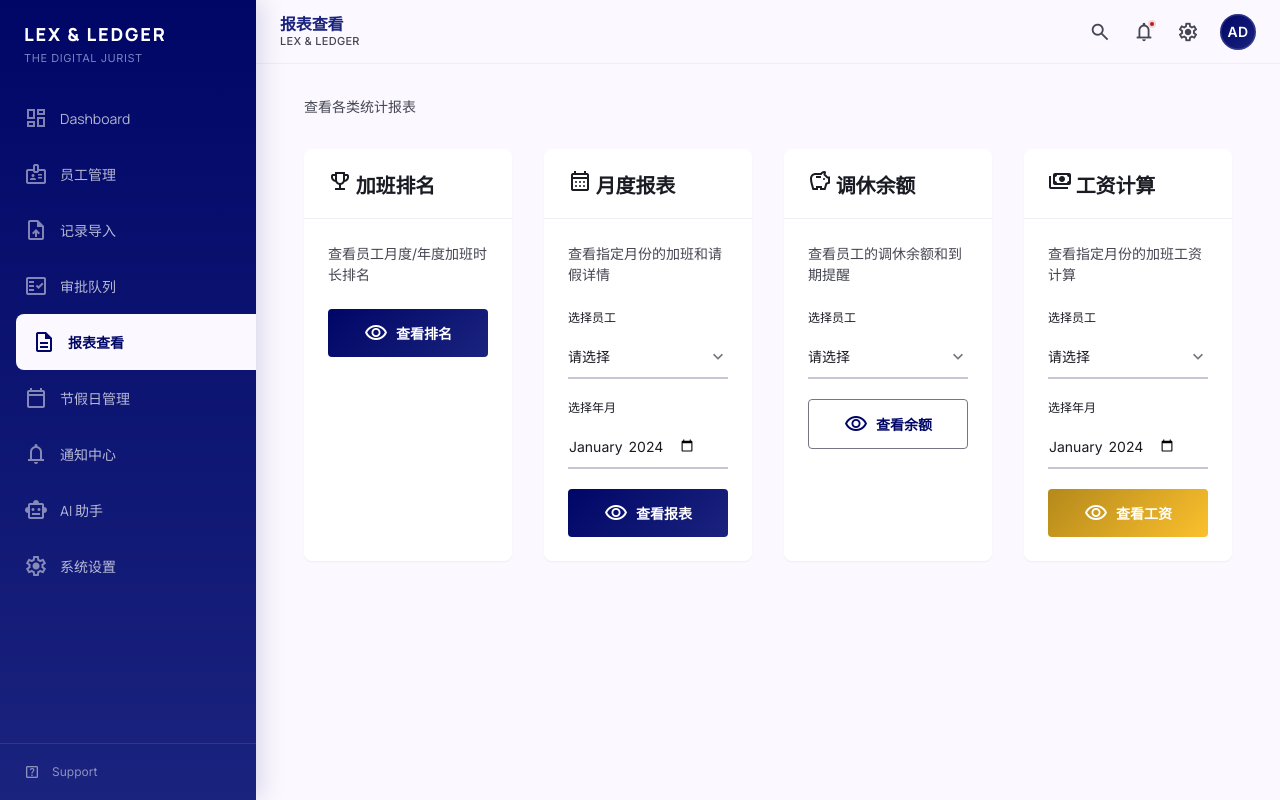
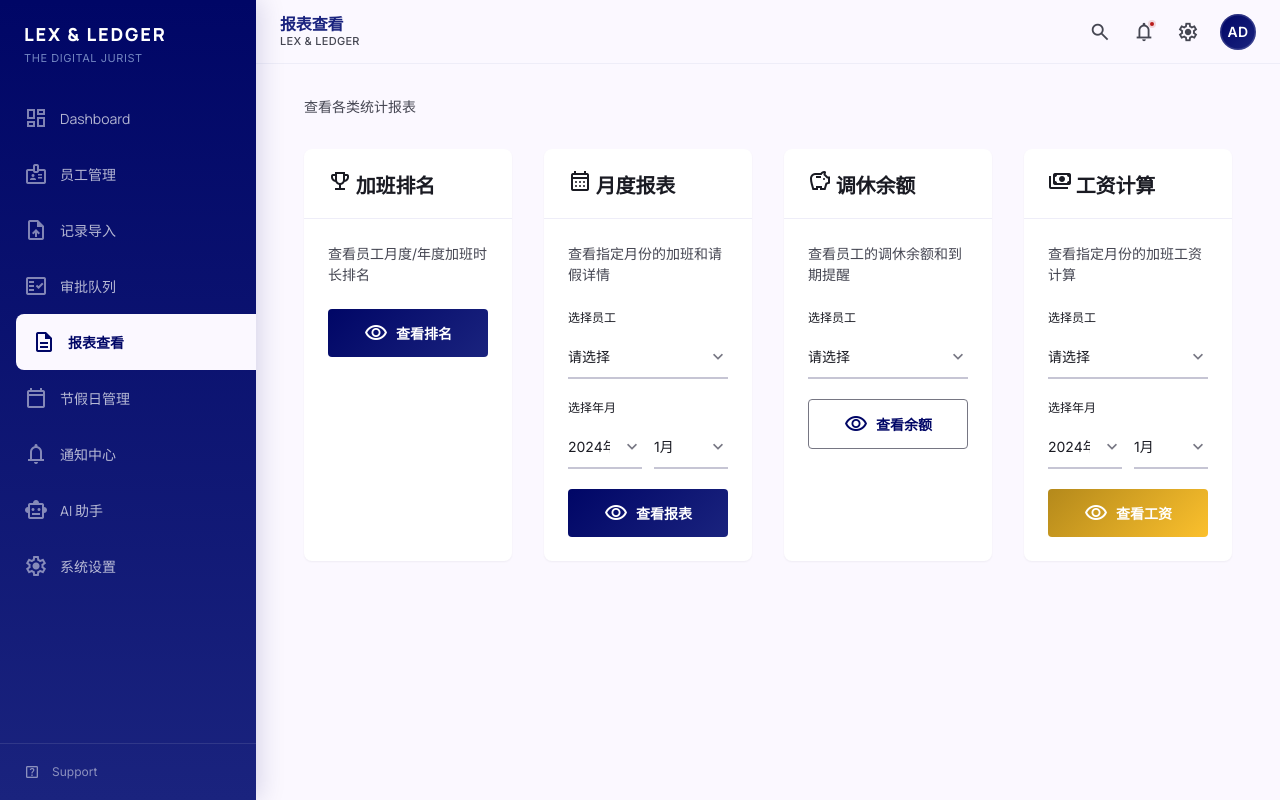
Before and after one commit to liushuo-rance/cal_worktree_test, a Flask app: page /reports/ in a window 1280 px wide. Run offline with Flask 3, Linux system fonts and the light colour scheme; data comes from the database, SQL or seed files in the repository; some libraries are stand-ins or nearby versions.

Commit message:
feat: 报表页面年月选择器改为下拉列表格式 (#1)
将月度报表和工资计算卡片中的 type=month 输入框替换为并排的年份+月份下拉选择器，提升用户体验。

- 年份范围：2020–2030（默认 2024）
- 月份范围：1–12 月（默认 1 月）
- 同步更新 goToMonthlyReport 与 goToSalaryReport 脚本

Co-authored-by: Yanzhi Liu Shuo <liushuo@yanzhil-iuhongtao.local>

```diff
--- a/src/web/templates/reports/index.html
+++ b/src/web/templates/reports/index.html
@@ -49,7 +49,27 @@
 
                     <div class="form-group">
                         <label class="form-label">选择年月</label>
-                        <input type="month" id="monthly-date" class="form-input" value="2024-01" required>
+                        <div style="display: flex; gap: 12px;">
+                            <div class="select-wrapper" style="flex: 1;">
+                                <select id="monthly-year" class="form-select" required>
+                                    <option value="">年份</option>
+                                    {% for y in range(2020, 2031) %}
+                                    <option value="{{ y }}" {% if y == 2024 %}selected{% endif %}>{{ y }}年</option>
+                                    {% endfor %}
+                                </select>
+                                <span class="material-symbols-outlined select-icon">expand_more</span>
+                            </div>
+                            <div class="select-wrapper" style="flex: 1;">
+                                <select id="monthly-month" class="form-select" required>
+                                    <option value="">月份</option>
+                                    {% for m in range(1, 13) %}
+                                    {% set m_str = '%02d' % m %}
+                                    <option value="{{ m_str }}" {% if m == 1 %}selected{% endif %}>{{ m }}月</option>
+                                    {% endfor %}
+                                </select>
+                                <span class="material-symbols-outlined select-icon">expand_more</span>
+                            </div>
+                        </div>
                     </div>
 
                     <button type="submit" class="btn btn-primary w-full">
@@ -104,7 +124,27 @@
 
                     <div class="form-group">
                         <label class="form-label">选择年月</label>
-                        <input type="month" id="salary-date" class="form-input" value="2024-01" required>
+                        <div style="display: flex; gap: 12px;">
+                            <div class="select-wrapper" style="flex: 1;">
+                                <select id="salary-year" class="form-select" required>
+                                    <option value="">年份</option>
+                                    {% for y in range(2020, 2031) %}
+                                    <option value="{{ y }}" {% if y == 2024 %}selected{% endif %}>{{ y }}年</option>
+                                    {% endfor %}
+                                </select>
+                                <span class="material-symbols-outlined select-icon">expand_more</span>
+                            </div>
+                            <div class="select-wrapper" style="flex: 1;">
+                                <select id="salary-month" class="form-select" required>
+                                    <option value="">月份</option>
+                                    {% for m in range(1, 13) %}
+                                    {% set m_str = '%02d' % m %}
+                                    <option value="{{ m_str }}" {% if m == 1 %}selected{% endif %}>{{ m }}月</option>
+                                    {% endfor %}
+                                </select>
+                                <span class="material-symbols-outlined select-icon">expand_more</span>
+                            </div>
+                        </div>
                     </div>
 
                     <button type="submit" class="btn btn-primary w-full" style="background: linear-gradient(135deg, #b4891b 0%, #fbc02d 100%);">
@@ -120,9 +160,9 @@
 <script>
 function goToMonthlyReport() {
     const employee = document.getElementById('monthly-employee').value;
-    const date = document.getElementById('monthly-date').value;
-    if (employee && date) {
-        const [year, month] = date.split('-');
+    const year = document.getElementById('monthly-year').value;
+    const month = document.getElementById('monthly-month').value;
+    if (employee && year && month) {
         window.location.href = `/reports/monthly/${employee}/${year}/${month}/?next=${encodeURIComponent('/reports/')}`;
     }
     return false;
@@ -138,9 +178,9 @@ function goToCompOffReport() {
 
 function goToSalaryReport() {
     const employee = document.getElementById('salary-employee').value;
-    const date = document.getElementById('salary-date').value;
-    if (employee && date) {
-        const [year, month] = date.split('-');
+    const year = document.getElementById('salary-year').value;
+    const month = document.getElementById('salary-month').value;
+    if (employee && year && month) {
         window.location.href = `/reports/salary/${employee}/${year}/${month}/?next=${encodeURIComponent('/reports/')}`;
     }
     return false;
```
